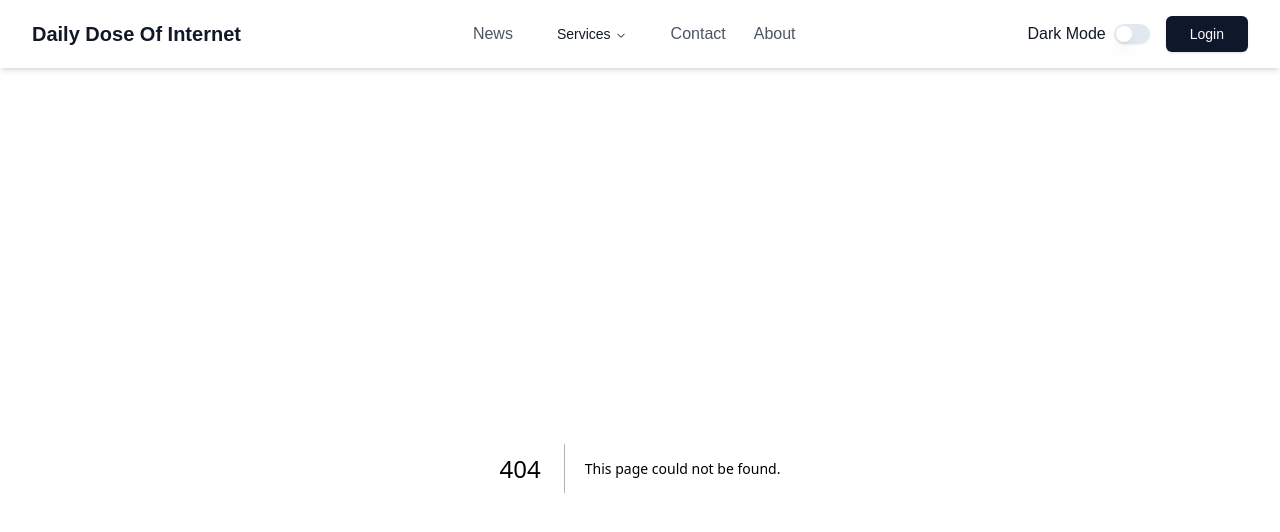
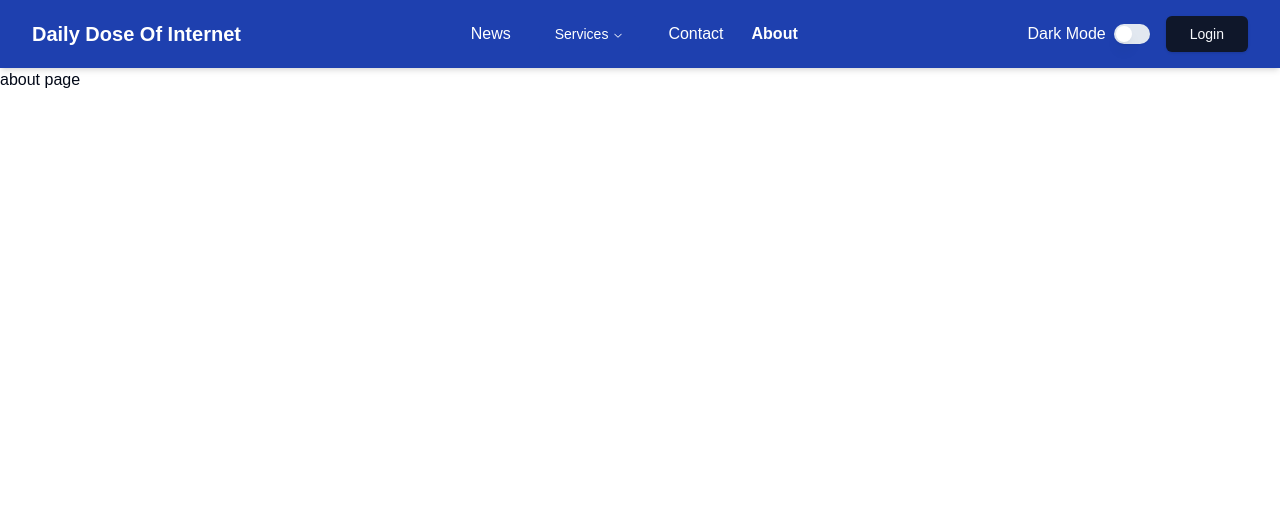
Before and after one commit to Ceasar2001/news-portal-using-nextjs, a Next.js app: page /about in a window 1280 px wide. Before the commit this address had no page. Shown: the top 532 px of the page. Built offline with nearby package versions, Linux system fonts and the light colour scheme.

Commit message:
adding active links

```diff
--- /dev/null
+++ b/src/app/about/page.tsx
@@ -0,0 +1,9 @@
+import React from 'react'
+
+const aboutPage = () => {
+  return (
+    <div>about page</div>
+  )
+}
+
+export default aboutPage
--- /dev/null
+++ b/src/app/contact/page.tsx
@@ -0,0 +1,9 @@
+import React from 'react'
+
+const ContactPage = () => {
+  return (
+    <div>contact page</div>
+  )
+}
+
+export default ContactPage
--- /dev/null
+++ b/src/app/news/page.tsx
@@ -0,0 +1,9 @@
+import React from 'react'
+
+function NewsPage() {
+  return (
+    <div>news page</div>
+  )
+}
+
+export default NewsPage
--- a/src/components/Navbar.tsx
+++ b/src/components/Navbar.tsx
@@ -6,15 +6,20 @@ import { Button } from './ui/button'
 import { NavigationMenu, NavigationMenuContent, NavigationMenuItem, NavigationMenuLink, NavigationMenuList, NavigationMenuTrigger } from './ui/navigation-menu'
 import { Switch } from "@/components/ui/switch"
 import { AiOutlineClose, AiOutlineMenu } from "react-icons/ai";
+import { usePathname } from 'next/navigation'
 
 const Navbar = () => {
+
+
+    const pathname = usePathname()
+
     const [isMobileMenuOpen, setIsMobileMenuOpen] = useState(false);
     const toggleMobileMenu = () => {
         setIsMobileMenuOpen(!isMobileMenuOpen);
     }
 
   return (
-    <header className='py-4 bg-white text-gray-900 transition-colors duration-300 shadow-md'>
+    <header className='py-4 bg-blue-800 text-white transition-colors duration-300 shadow-md'>
         <nav className='max-w-7xl mx-auto flex justify-between items-center px-4 sm:px-6 lg:px-8'>
             {/* logo */}
             <div>
@@ -26,25 +31,25 @@ const Navbar = () => {
             <NavigationMenu className='hidden lg:flex'>
                 <NavigationMenuList className='flex space-x-7'>
                     <NavigationMenuItem>
-                        <NavigationMenuLink href='/news' className='hover: text-gray-600'>
+                        <NavigationMenuLink href='/news' className={`${pathname === '/news' ? 'text-green-500 font-semibold' : ''} hover: text-white`}>
                         News
                         </NavigationMenuLink>
                     </NavigationMenuItem>
 
                     <NavigationMenuItem>
 
-                        <NavigationMenuTrigger className='dark:bg-gray-900 dark:text-white'>
+                        <NavigationMenuTrigger className='text-white bg-blue-800'>
                             Services
                         </NavigationMenuTrigger>
 
                         <NavigationMenuContent>
                             <NavigationMenuLink>
-                             <ul className='text-gray-500 shadow-md rounded-md py-4 px-5 space-x-2'>
+                             <ul className='text-gray-900 shadow-md rounded-md py-5 px-6 space-x-1'>
                                 <li>
                                     <NavigationMenuLink href='/services/web-development' className='hover: text-gray-600'>Web Development</NavigationMenuLink>
                                 </li>
                                 <li>
-                                    <NavigationMenuLink href='/services/app' className='hover: text-gray-600'>Mobile Apps</NavigationMenuLink>
+                                    <NavigationMenuLink href='/services/app' className='hover: text-gray-600'>Mobile App</NavigationMenuLink>
                                 </li>
                                 <li>
                                     <NavigationMenuLink href='/services/seo' className='hover: text-gray-600'>SEO</NavigationMenuLink>
@@ -56,13 +61,13 @@ const Navbar = () => {
                     </NavigationMenuItem>
 
                     <NavigationMenuItem>
-                        <NavigationMenuLink href='/contact' className='hover: text-gray-600'>
+                        <NavigationMenuLink href='/contact' className={`${pathname === '/contact' ? 'text-green-500 font-semibold' : ''} hover: text-white`}>
                         Contact
                         </NavigationMenuLink>
                     </NavigationMenuItem>
 
                     <NavigationMenuItem>
-                        <NavigationMenuLink href='/about' className='hover: text-gray-600'>
+                        <NavigationMenuLink href='/about' className={`${pathname === '/about' ? 'text-green-500 font-semibold' : ''} hover: text-white`}>
                         About
                         </NavigationMenuLink>
                     </NavigationMenuItem>
@@ -104,4 +109,4 @@ export default Navbar
     2. useState or useEffect
 */
 
-// last : https://youtu.be/RJ0lkR3wX80?t=3206
+// last : https://youtu.be/RJ0lkR3wX80?t=4046
```
